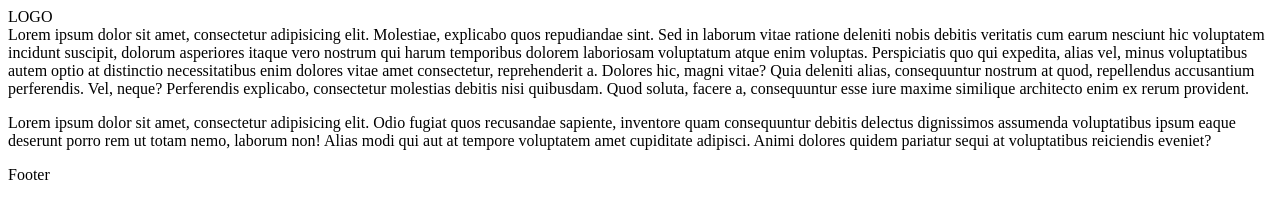
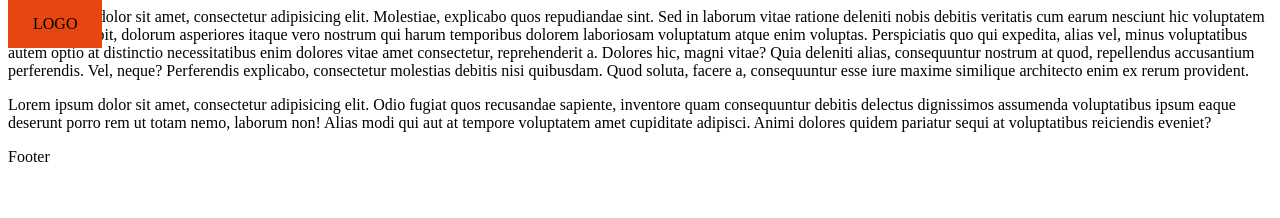
Before and after one commit to joffy69/responsive-mini-project, a plain HTML site: page index.html in a window 1280 px wide. Drawn offline with Linux system fonts and the light colour scheme.

Commit message:
style the header

```diff
--- a/index.html
+++ b/index.html
@@ -4,6 +4,7 @@
 		<meta charset="UTF-8">
 		<meta name="viewport" content="width-device-width, initial-scale=1.0">
 		<meta http-equiv="X-UA-Compatible" content="ie-edge">
+		<link rel="stylesheet" href="main.css" type="text/css" />
 		<title>Document</title>
 	</head>
 	<body>
--- a/main.css
+++ b/main.css
@@ -2,6 +2,7 @@
     position: fixed;
     top: 0;
     left: 0:
-    right:0;
-    background-color:
+    right: 0;
+    background-color: #e84610;
+    padding: 15px 25px;
 }
```
